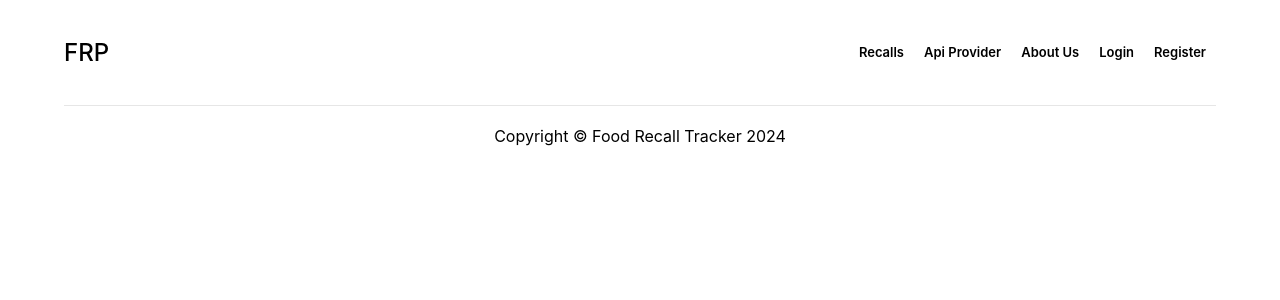
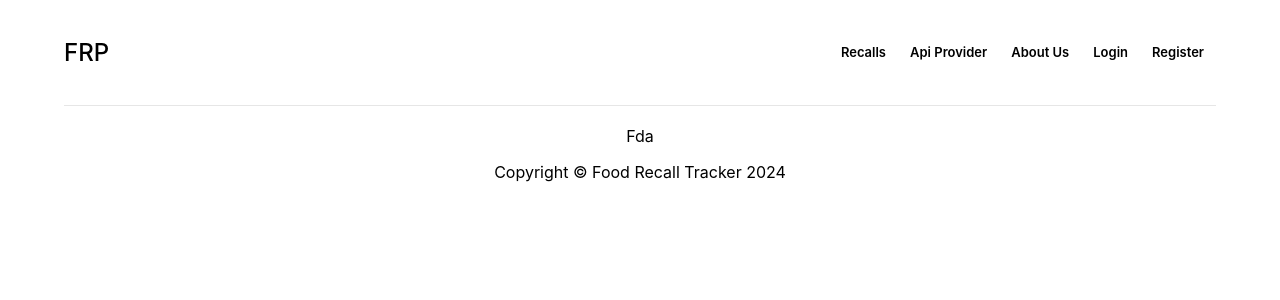
Before and after one commit to lilmeezyd/food-recall-app, a React (Create React App) app: page /recalls/fda in a window 1280 px wide. Shown: the top 300 px of the page. Built offline with nearby package versions, Linux system fonts and the light colour scheme.

Commit message:
final-bootstrap

```diff
--- a/src/App.js
+++ b/src/App.js
@@ -1,6 +1,7 @@
 import { BrowserRouter as Router, Routes, Route } from "react-router-dom";
 import Home from "./pages/Home";
-import Recalls from "./pages/Recalls";
+import Fda from "./pages/Recalls/Fda"
+import Usda from "./pages/Recalls/Usda"
 import ApiProvider from "./pages/ApiProvider";
 import About from "./pages/About";
 import Login from "./pages/Login";
@@ -15,7 +16,8 @@ function App() {
         <Header />
         <Routes>
           <Route path="/" element={<Home />} />
-          <Route path="/recalls" element={<Recalls />} />
+          <Route path="/recalls/fda" element={<Fda />} />
+          <Route path="/recalls/usda" element={<Usda />} />
           <Route path="/api-provider" element={<ApiProvider />} />
           <Route path="/about-us" element={<About />} />
           <Route path="/login" element={<Login />} />
--- a/src/components/Header.jsx
+++ b/src/components/Header.jsx
@@ -4,18 +4,11 @@ import { Link, useNavigate } from 'react-router-dom'
 function Header() {
 
     const [ viewMobile, setViewMobile ] = useState(false)
+    const [ dropDown, setDropDown ] = useState(false)
     const [ loggedIn, setLoggedIn ] = useState(false)
 
     const onToggle = () => {
         setViewMobile(prevState => !prevState)
-    }
-
-    const loginIn = () => {
-        setLoggedIn(true)
-    }
-
-    const logOut = () => {
-        setLoggedIn(false)
     }
     return (
         <header className='header'>
@@ -24,22 +17,30 @@ function Header() {
             </div>
             <ul className="main-menu">
                 <li>
-                    <Link to='/recalls'>Recalls</Link>
+                    <Link onClick={() => setDropDown(!dropDown)}>Recalls</Link>
+                    {dropDown && <ul className='recalls'>
+                        <li><Link onClick={() => setDropDown(false)} to='/recalls/fda'>FDA</Link></li>
+                        <li><Link onClick={() => setDropDown(false)} to='/recalls/usda'>USDA</Link></li>
+                    </ul>}
                 </li>
                 <li>
-                    <Link to='/api-provider'>Api Provider</Link>
+                    <Link onClick={() => setDropDown(false)} to='/api-provider'>Api Provider</Link>
                 </li>
                 <li>
-                    <Link to='/about-us'>About Us</Link>
+                    <Link onClick={() => setDropDown(false)} to='/about-us'>About Us</Link>
                 </li>
                 {!loggedIn && <li>
-                    <Link to='/login' onClick={() => setLoggedIn(true)}>Login</Link>
+                    <Link to='/login'  onClick={() => {
+                        setDropDown(false)
+                        setLoggedIn(true)}}>Login</Link>
                 </li>}
                 {!loggedIn && <li>
-                    <Link to='/register'>Register</Link>
+                    <Link onClick={() => setDropDown(false)} to='/register'>Register</Link>
                 </li>}
                 {loggedIn && <li>
-                    <Link to='/' onClick={() => setLoggedIn(false)}>Log Out</Link>
+                    <Link to='/' onClick={() => {
+                        setDropDown(false)
+                        setLoggedIn(false)}}>Log Out</Link>
                 </li>}
             </ul>
             <div onClick={onToggle} className="burger-housing">
@@ -50,25 +51,45 @@ function Header() {
                 </div>
             </div>
 
-            {viewMobile && <ul onClick={onToggle} className="mobile-menu">
+            {viewMobile && <ul className="mobile-menu">
                 <li>
-                    <Link to='/recalls'>Recalls</Link>
+                <Link onClick={() => setDropDown(!dropDown)}>Recalls</Link>
+                    {dropDown && <ul className='recalls'>
+                        <li><Link onClick={() => {
+                            setViewMobile(false)
+                            setDropDown(false)}} to='/recalls/fda'>FDA</Link></li>
+                        <li><Link onClick={() => {
+                            setViewMobile(false)
+                            setDropDown(false)}} to='/recalls/usda'>USDA</Link></li>
+                    </ul>}
                 </li>
                 <li>
-                    <Link to='/api-provider'>Api Provider</Link>
+                    <Link onClick={() => {
+                        setViewMobile(false)
+                        setDropDown(false)}} to='/api-provider'>Api Provider</Link>
                 </li>
                 <li>
-                    <Link to='/about-us'>About Us</Link>
+                    <Link onClick={() => {
+                        setViewMobile(false)
+                        setDropDown(false)}} to='/about-us'>About Us</Link>
                 </li>
 
                 {!loggedIn && <li>
-                    <Link to='/login' onClick={() => setLoggedIn(true)}>Login</Link>
+                    <Link to='/' onClick={() => {
+                        setViewMobile(false)
+                        setDropDown(false)
+                        setLoggedIn(true)}}>Login</Link>
                 </li>}
                 {!loggedIn && <li>
-                    <Link to='/register'>Register</Link>
+                    <Link onClick={() => {
+                        setViewMobile(false)
+                        setDropDown(false)}} to='/register'>Register</Link>
                 </li>}
                 {loggedIn && <li>
-                    <Link to='/' onClick={() => setLoggedIn(false)}>Log Out</Link>
+                    <Link to='/' onClick={() => {
+                        setViewMobile(false)
+                        setDropDown(false)
+                        setLoggedIn(false)}}>Log Out</Link>
                 </li>}
             </ul>}
 
--- a/src/index.css
+++ b/src/index.css
@@ -9,6 +9,7 @@ body {
 a {
   text-decoration: none;
   color: #000;
+  display: block;
 }
 
 ul {
@@ -50,25 +51,46 @@ li {
 }
 
 
-.header ul li {
-  padding: 5px 10px;
-  cursor: pointer;
+.header ul.main-menu li {
+  margin: 0 2px;
+  position: relative;
 }
 
-.header ul li a {
-  text-align: center;
+.header ul.mobile-menu li a,
+.header ul.main-menu li a {
+  padding: 5px 10px;
 }
 
-.header ul li:hover {
+.header ul.main-menu li a {
+  justify-content: center;
+  align-items: center;
+  display: flex;
+}
+
+.header ul li a:hover,
+.header ul li a:active {
   background: #c4dec4;
   border-top-left-radius: 5px;
   border-top-right-radius: 5px;
+  color: #777;
+  transition: ease-in 500ms all;
 }
 
-.header ul li:hover a,
-.header ul li a:hover {
-  color: #777;
+.main-menu .recalls {
+  box-shadow: #e8e2e2 0px 0px 5px 5px;
+  padding-left: 0;
+  position: absolute;
+  left: 0;
+  right: 0;
+  background: white;
+  z-index: 3;
 }
+
+.header ul.main-menu li ul.recalls  li {
+  width: 100%;
+  margin: 0;
+}
+
 
 .burger-housing {
   padding: 7px 21px;
@@ -122,6 +144,11 @@ li {
   box-shadow: #e8e2e2 0px 0px 5px 5px;
 }
 
+.mobile-menu .recalls {
+  box-shadow: inset #e8e2e2 0px 0px 5px 2px;
+  padding-left: 0;
+}
+
 @media (max-width: 760px) {
   body {
     font-size: 0.9rem;
--- /dev/null
+++ b/src/pages/Recalls/Fda.jsx
@@ -0,0 +1,9 @@
+import React from 'react'
+
+function Fda() {
+  return (
+    <div>Fda</div>
+  )
+}
+
+export default Fda
--- /dev/null
+++ b/src/pages/Recalls/Usda.jsx
@@ -0,0 +1,9 @@
+import React from 'react'
+
+function Usda() {
+  return (
+    <div>Usda</div>
+  )
+}
+
+export default Usda
```
